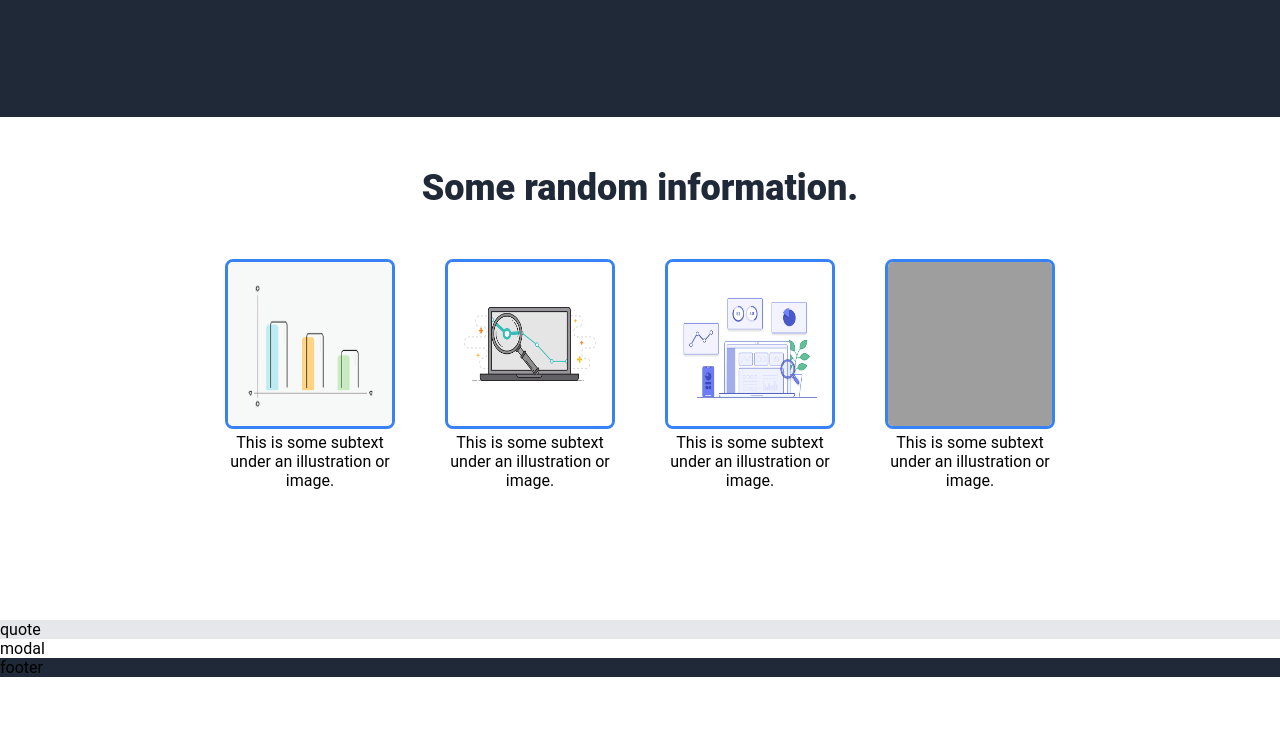
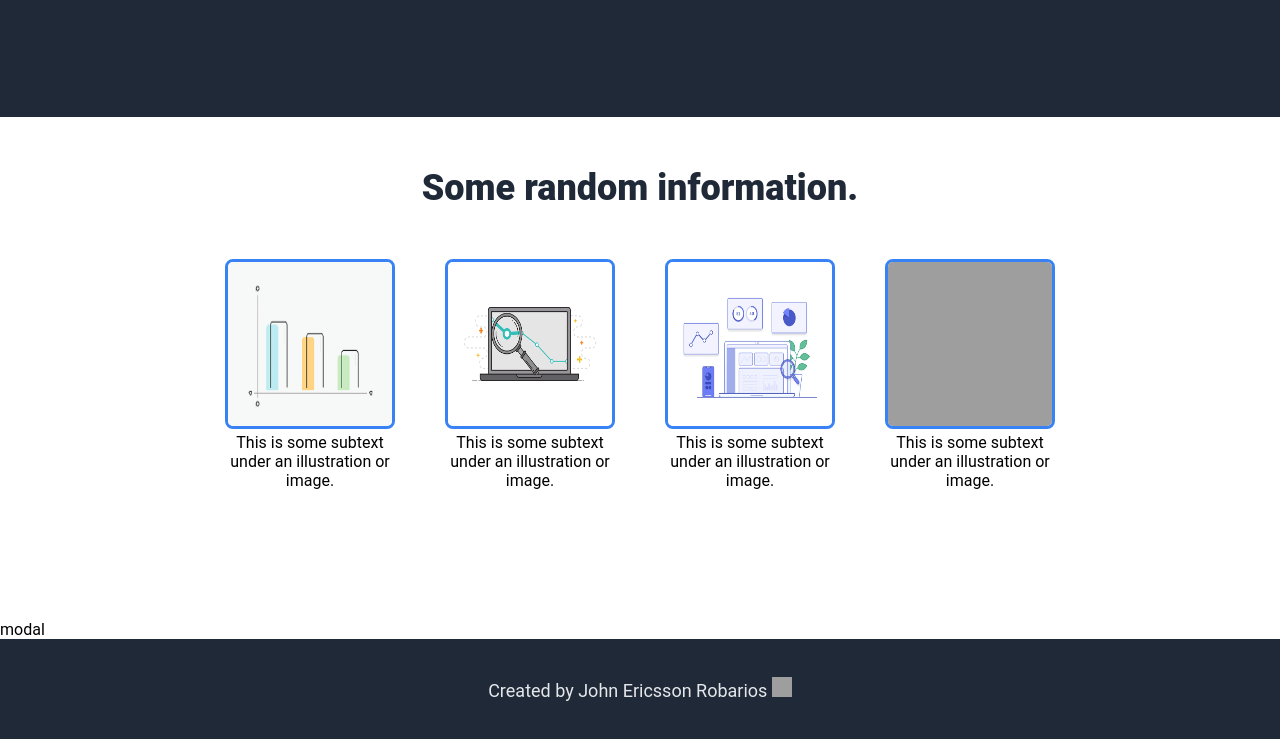
Before and after one commit to ercsssn/landing-page-project, a plain HTML site: page index.html in a window 1280 px wide. Shown: the part 427-1166 px from the top of the page. Before the commit the page ends 1104 px from the top, so only its background shows below. Drawn offline with Linux system fonts and the light colour scheme; grey boxes are pictures that could not be loaded.

Commit message:
Create footer

```diff
--- a/index.html
+++ b/index.html
@@ -54,7 +54,7 @@
     </div>
 <!----------------------------------------------------------------------------------------------------------------------------------->
     <div class="quote">
-        quote
+        <div class="quote-text"></div>
 
     </div>
 <!----------------------------------------------------------------------------------------------------------------------------------->
@@ -64,7 +64,7 @@
     </div>
 <!---------------------------------------------------------------------------------------------s-------------------------------------->
     <div class="footer">
-        footer
+        <div class="text">Created by John Ericsson Robarios <img src="https://slackmojis.com/emojis/3643-cool-doge/download" alt="doge"></div>
 
     </div>
 </body>
--- a/style.css
+++ b/style.css
@@ -90,6 +90,17 @@ button {
 /*----------------------------------------------------------*/
 .footer {
     background-color: #1f2937;
+    height: 100px;
+    display: flex;
+    justify-content: center;
+    align-items: center;
+    font-size: 18px;
+    color: #e5e7eb;
+
+}
+.footer img {
+    height: 20px;
+    width: 20px;
 }
 /*----------------------------------------------------------*/
 ul {
```
Also changed, not shown: images/colors_and_stuff.png (renamed from colors_and_stuff.png), images/odin-project.png (renamed from odin-project.png).
